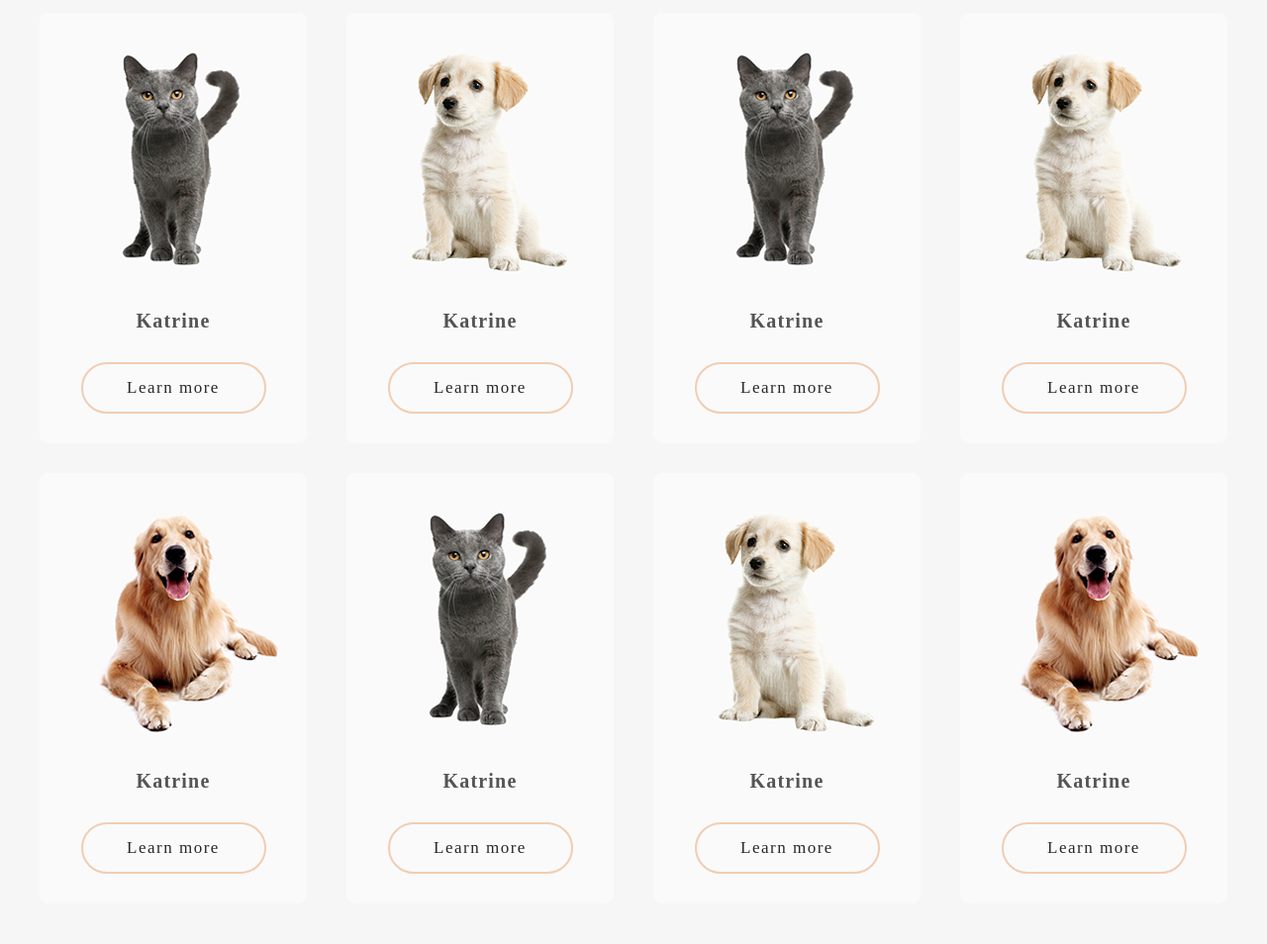
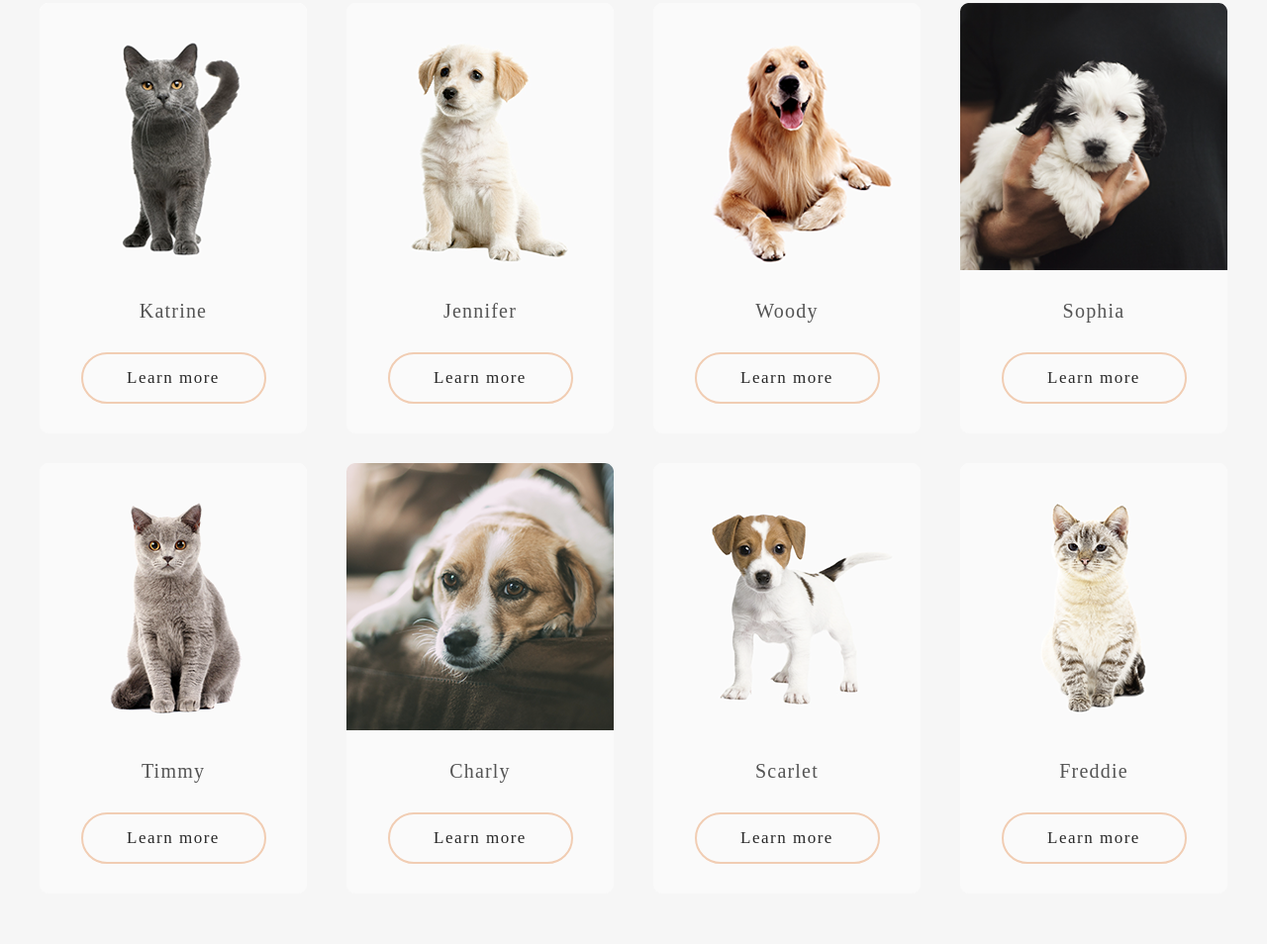
Before and after one commit to pdlmn/virtual-keyboard, a plain HTML site: page shelter/pages/pets/index.html in a window 1280 px wide. Shown: the part 366-1320 px from the top of the page at 99% size. Drawn offline with Linux system fonts and the light colour scheme.

Commit message:
feat: add content for the rest of the cards on pet page

```diff
--- a/shelter/assets/styles/globals.css
+++ b/shelter/assets/styles/globals.css
@@ -204,6 +204,7 @@ p {
 
 .card-name {
   font-size: 20px;
+  font-weight: normal;
   line-height: 23px;
   letter-spacing: 0.06em;
 }
--- a/shelter/pages/pets/index.html
+++ b/shelter/pages/pets/index.html
@@ -42,49 +42,49 @@
         <div class="card">
           <img src="../../assets/images/pets-jennifer.png" alt="" class="card-image">
           <div class="card-body">
-            <h3 class="card-name">Katrine</h3>
-            <a href="#" class="btn-secondary">Learn more</a>
-          </div>
-        </div>
-        <div class="card">
-          <img src="../../assets/images/pets-katrine.png" alt="" class="card-image">
-          <div class="card-body">
-            <h3 class="card-name">Katrine</h3>
-            <a href="#" class="btn-secondary">Learn more</a>
-          </div>
-        </div>
-        <div class="card">
-          <img src="../../assets/images/pets-jennifer.png" alt="" class="card-image">
-          <div class="card-body">
-            <h3 class="card-name">Katrine</h3>
+            <h3 class="card-name">Jennifer</h3>
             <a href="#" class="btn-secondary">Learn more</a>
           </div>
         </div>
         <div class="card">
           <img src="../../assets/images/pets-woody.png" alt="" class="card-image">
           <div class="card-body">
-            <h3 class="card-name">Katrine</h3>
+            <h3 class="card-name">Woody</h3>
             <a href="#" class="btn-secondary">Learn more</a>
           </div>
         </div>
         <div class="card">
-          <img src="../../assets/images/pets-katrine.png" alt="" class="card-image">
+          <img src="../../assets/images/pets-sophia.png" alt="" class="card-image">
           <div class="card-body">
-            <h3 class="card-name">Katrine</h3>
+            <h3 class="card-name">Sophia</h3>
             <a href="#" class="btn-secondary">Learn more</a>
           </div>
         </div>
         <div class="card">
-          <img src="../../assets/images/pets-jennifer.png" alt="" class="card-image">
+          <img src="../../assets/images/pets-timmy.png" alt="" class="card-image">
           <div class="card-body">
-            <h3 class="card-name">Katrine</h3>
+            <h3 class="card-name">Timmy</h3>
             <a href="#" class="btn-secondary">Learn more</a>
           </div>
         </div>
         <div class="card">
-          <img src="../../assets/images/pets-woody.png" alt="" class="card-image">
+          <img src="../../assets/images/pets-charly.png" alt="" class="card-image">
           <div class="card-body">
-            <h3 class="card-name">Katrine</h3>
+            <h3 class="card-name">Charly</h3>
+            <a href="#" class="btn-secondary">Learn more</a>
+          </div>
+        </div>
+        <div class="card">
+          <img src="../../assets/images/pets-scarlet.png" alt="" class="card-image">
+          <div class="card-body">
+            <h3 class="card-name">Scarlet</h3>
+            <a href="#" class="btn-secondary">Learn more</a>
+          </div>
+        </div>
+        <div class="card">
+          <img src="../../assets/images/pets-freddie.png" alt="" class="card-image">
+          <div class="card-body">
+            <h3 class="card-name">Freddie</h3>
             <a href="#" class="btn-secondary">Learn more</a>
           </div>
         </div>
--- a/shelter/pages/pets/style.css
+++ b/shelter/pages/pets/style.css
@@ -4,6 +4,7 @@
 
 .header {
   width: 1200px;
+  padding-top: 60px;
   margin: auto;
 }
 
@@ -20,12 +21,22 @@
 
 .pets {
   height: 1342px;
+  padding-top: 80px;
+  padding-bottom: 100px;
 }
 
 .pets-content-wrapper {
   width: 1200px;
   height: 1162px;
+  padding-top: 0;
   margin: auto;
+
+  display: flex;
+  flex-direction: column;
+  justify-content: space-between;
+}
+
+.pets-heading {
 }
 
 .pet-cards {
```
Also changed, not shown: shelter/assets/images/pets-charly.png (added), shelter/assets/images/pets-freddie.png (added), shelter/assets/images/pets-scarlet.png (added), shelter/assets/images/pets-sophia.png (added), shelter/assets/images/pets-timmy.png (added).
